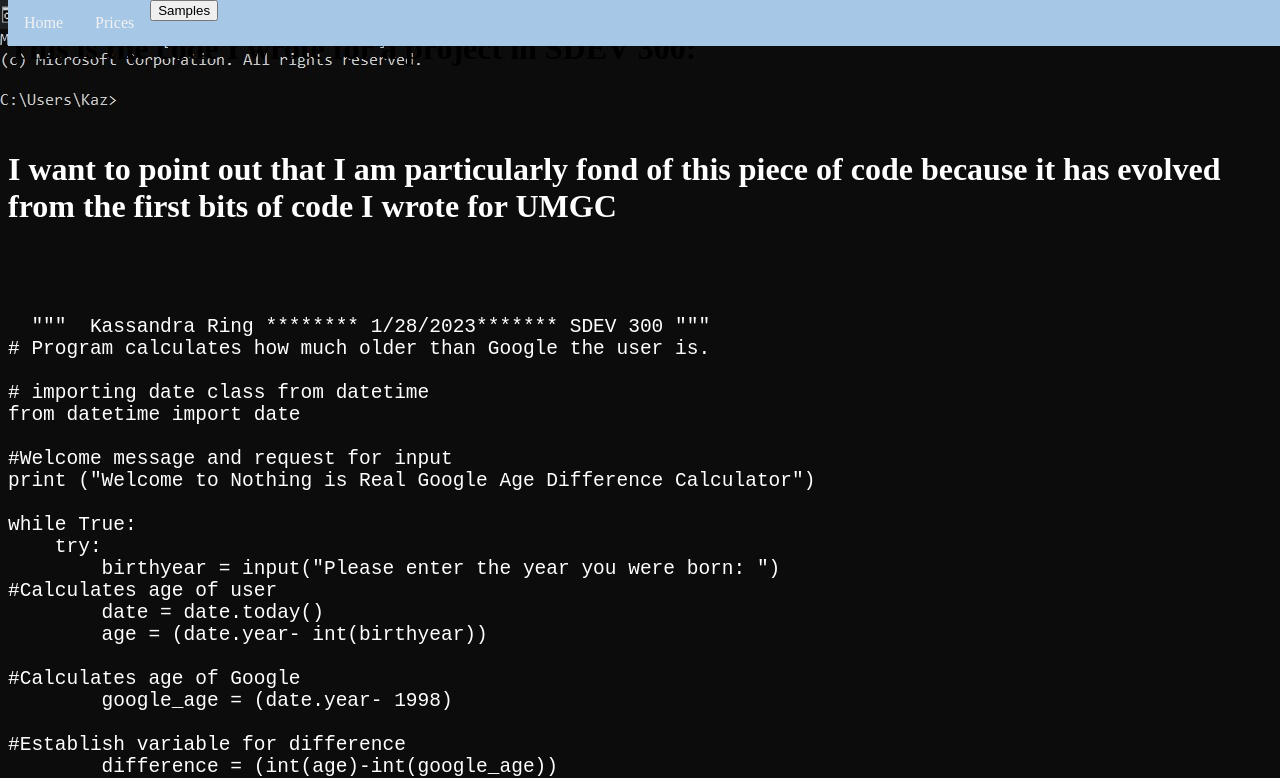
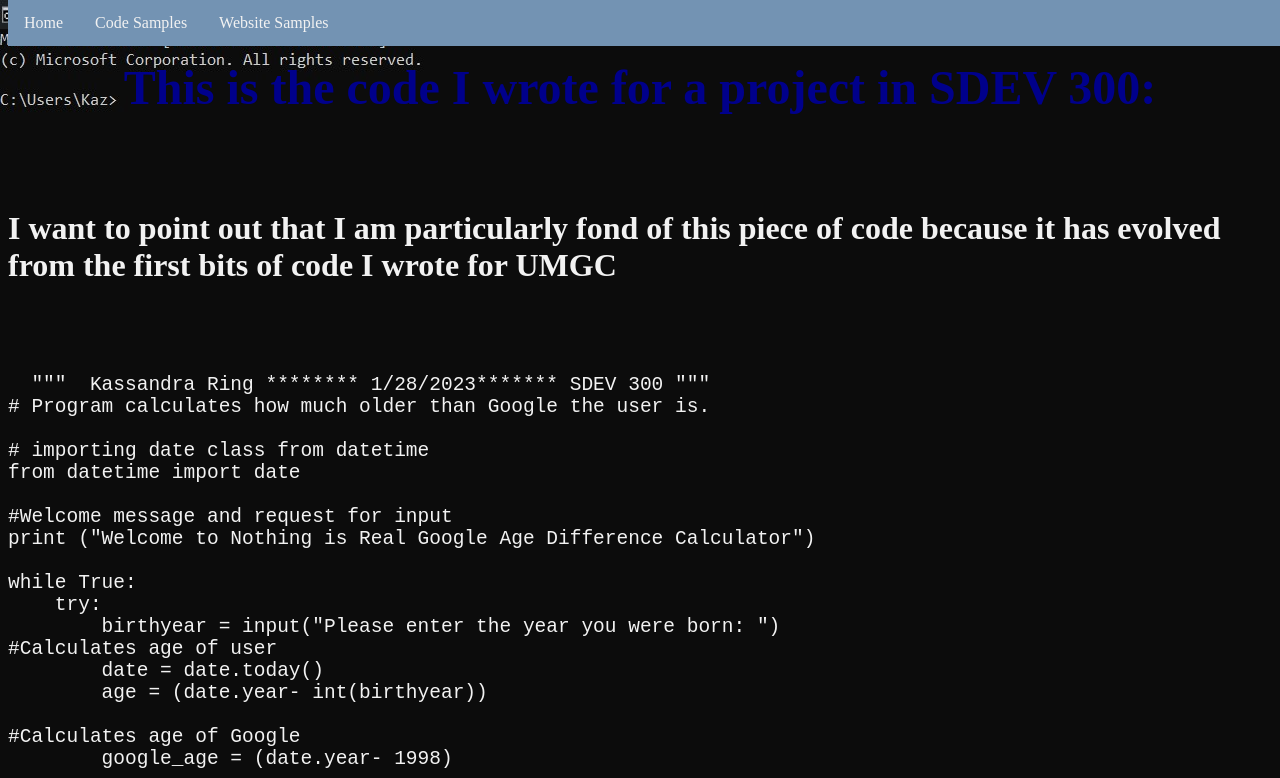
Before and after one commit to IamTheKaz/IamTheKaz.github.io, a plain HTML site: page age.html in a window 1280 px wide. Shown: the top 778 px of the page. Drawn offline with Linux system fonts and the light colour scheme.

Commit message:
version1.01

```diff
--- a/age.html
+++ b/age.html
@@ -6,19 +6,13 @@
 </head>
 <body style ='background-image: url("images/Code_background.jpg")'><!--Tells the html file to look for its stylesheet in the static folder-->
 <link rel="stylesheet" type="text/css" href="stylesheet.css">
+
 <div class="navbar">
     <a href="index.html">Home</a>
-    <a href="prices.html">Prices</a>
-        <div class="dropdown">
-            <button>Samples</button>
-            <div class="dropdown-options">
-                <a href="Code.html">Code</a>
-                <a href="Web.html">Websites</a>
-            </div>
-        </div>
+    <a href="Code.html">Code Samples</a>
+    <a href="Web.html">Website Samples</a>
+</div>
 
-
-</div>
 <div class="main">
 <h1>This is the code I wrote for a project in SDEV 300:</h1>
 <br>
--- a/stylesheet.css
+++ b/stylesheet.css
@@ -1,4 +1,4 @@
-/*Change background color to green*/
+
 .dropdown {
   display: inline-block;
   position: relative;
@@ -15,7 +15,7 @@
 /* The navigation bar */
 .navbar {
   overflow: hidden;
-  background-color: #A7C7E7;
+  background-color: #7393B3;
   position: fixed; /* Set the navbar to fixed position */
   top: 0; /* Position the navbar at the top of the page */
   width: 100%; /* Full width */
@@ -39,7 +39,7 @@
 
 /* Main content */
 .main {
-  margin-top: 30px; /* Add a top margin to avoid content overlay */
+  margin-top: 60px; /* Add a top margin to avoid content overlay */
 }
 
 body {
@@ -54,7 +54,7 @@ body {
     background-repeat: no-repeat;
     background-attachment: fixed;
 }
-}
+
 /*Change header 1 to align the text center,
 set the font size to 3em, the font family to Elephant,
 and per teacher's request the font color to purple
@@ -63,30 +63,30 @@ h1 {
 	text-align: center;
 	font-size: 3em;
 	font-family: Elephant, serif;
-	color: white;
+	color: #00008B;
 	}
 /*Change font size of header 2 to 2em*/
 h2 {
 	font-size: 2em;
-	color: white;
+    color: #f2f2f2;
 	}
 /*Change font size of header 3 to 2em*/
 h3 {
 	font-size: 1.75em;
-	color: white;
+    color: #f2f2f2;
 	}
 /*Set font size of the paragraphs to 1.5em*/
 p {
 	font-size: 1.5em;
-	color: white;
+    color: #f2f2f2;
 }
 /*Adjust the pre formated text to also be font size 1.5em*/
 pre {
 	font-size: 1.5em;
-	color: white;
+    color: #f2f2f2;
 }
 /*Make lists have a smaller font size of 1.25em*/
 ul li {
 	font-size: 1.25em;
-	color: white;
+    color: #f2f2f2;
 }
```
Also changed, not shown: Code.html (+3 -10 lines), Web.html (+3 -10 lines), index.html (+3 -8 lines), state.html (+3 -10 lines), vote.html (+4 -10 lines).
